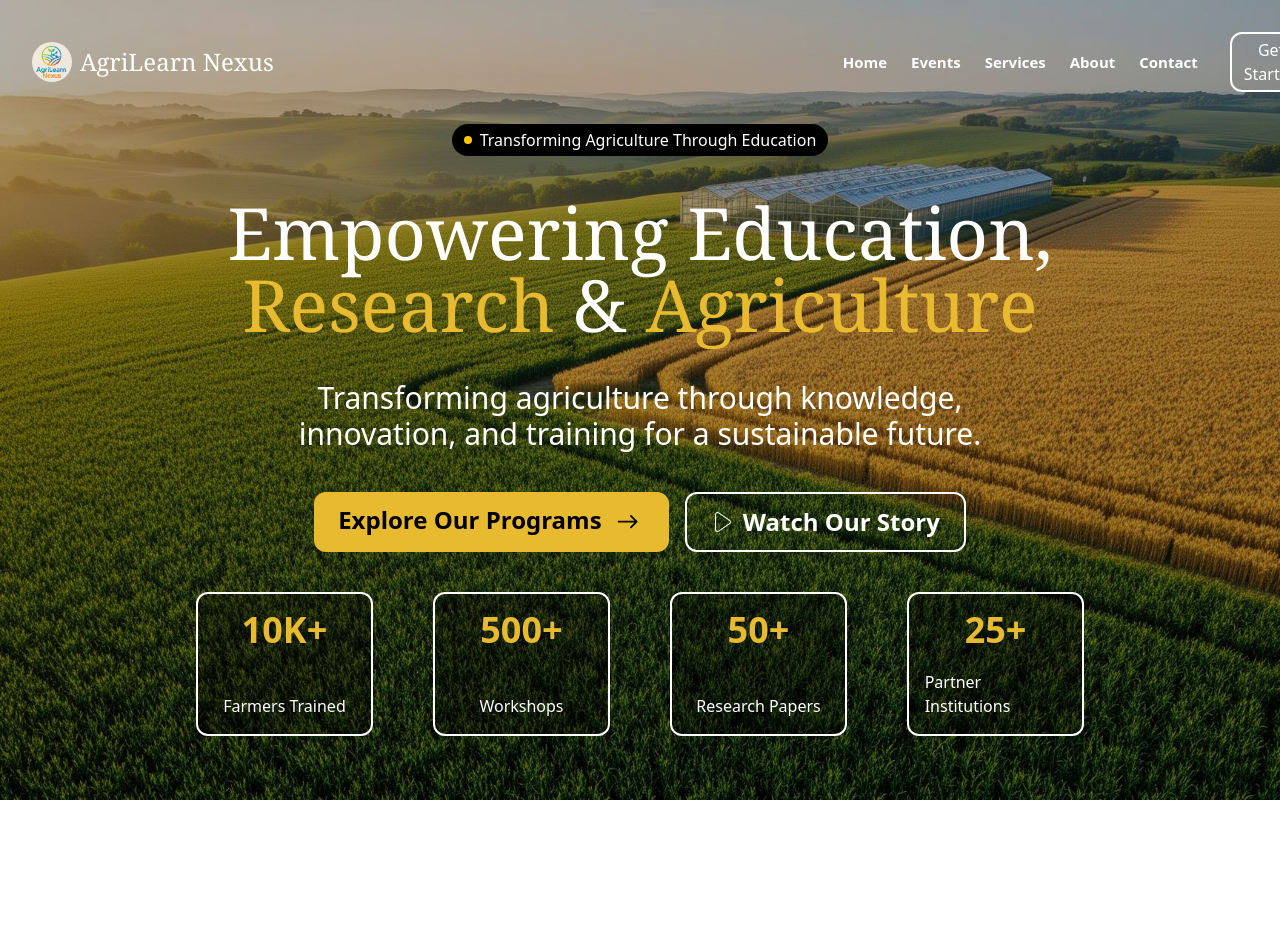
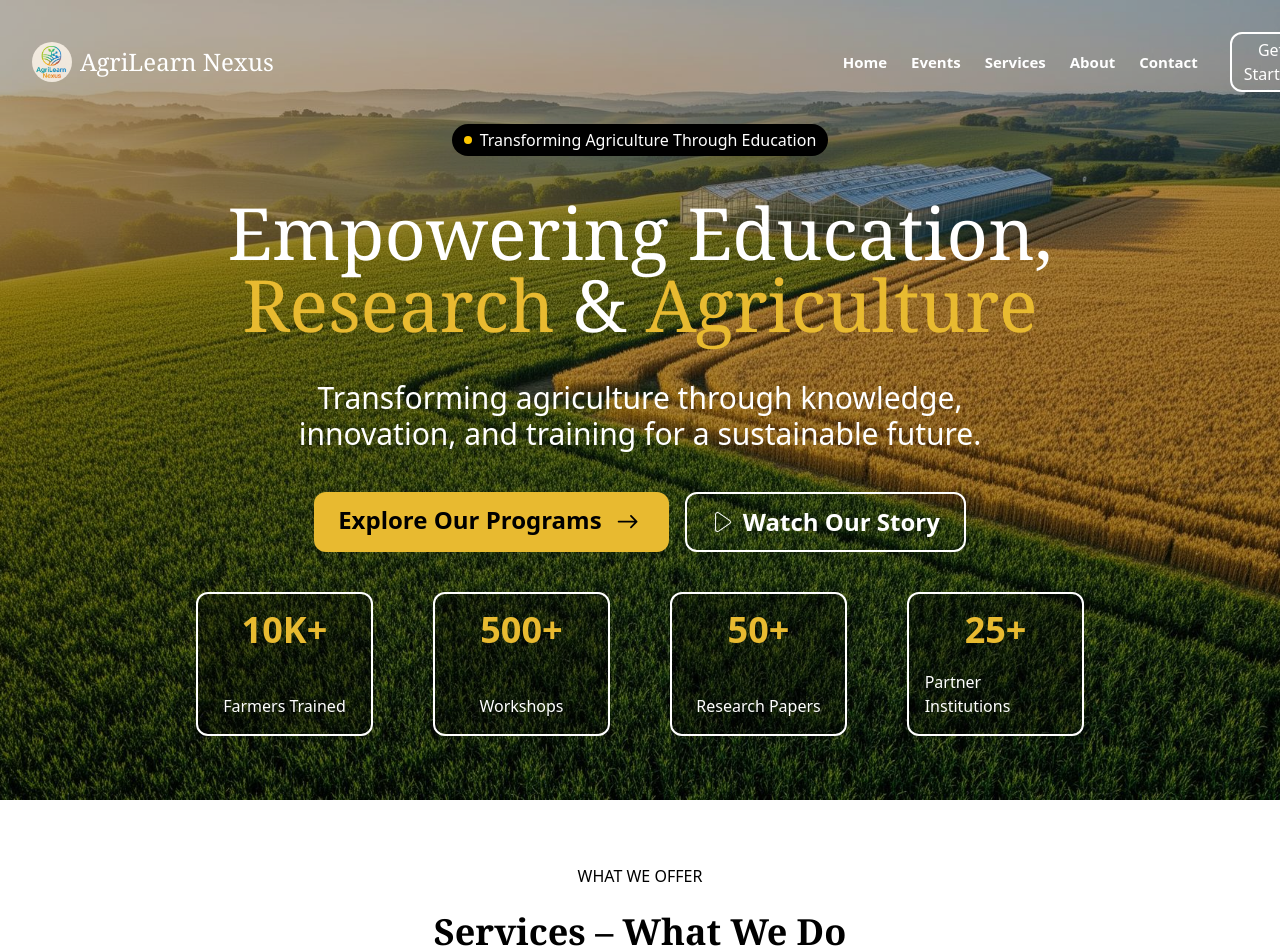
Before and after one commit to Agrilearn-Nexus/agrilearn-landing, a React (Vite) app: page / in a window 1280 px wide. Shown: the top 952 px of the page. Before the commit the page ends 800 px from the top, so only its background shows below. Built offline with nearby package versions, Linux system fonts and the light colour scheme.

Commit message:
integrate services section in App

```diff
--- a/src/App.jsx
+++ b/src/App.jsx
@@ -2,6 +2,7 @@
 import Navbar from "./components/nav/Navbar";
 import Hero from "./components/hero/Hero";
 import heroBackground from "./assets/hero-agriculture.jpg";
+import ServicesSection from "./components/servicesSection/ServicesSection";
 const App = () => {
   return (
     <div className="bg-green-400 w-full h-screen">
@@ -16,6 +17,7 @@
           <Hero />
         </div>
       </div>
+      <ServicesSection />
     </div>
   );
 };
```
